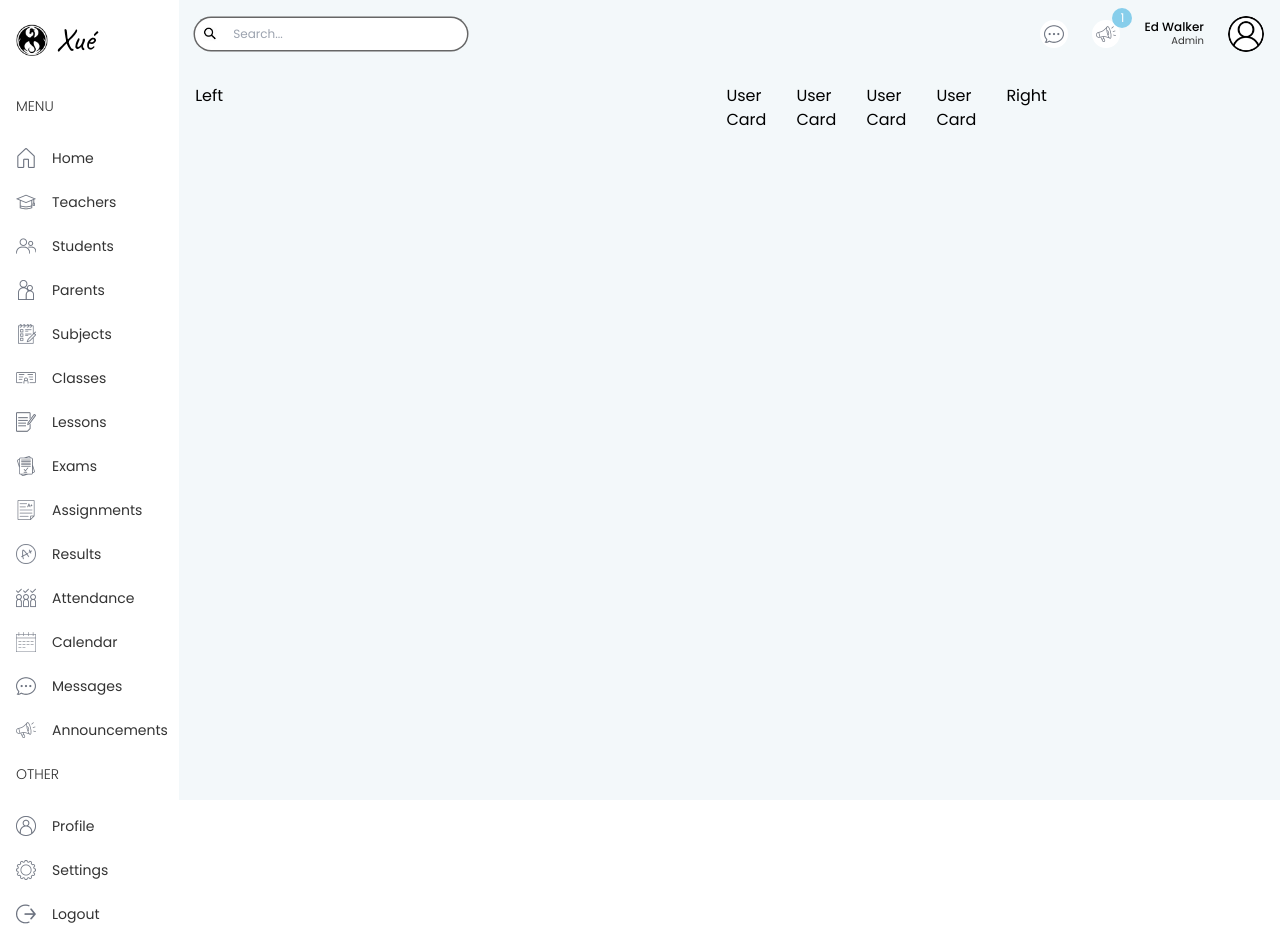
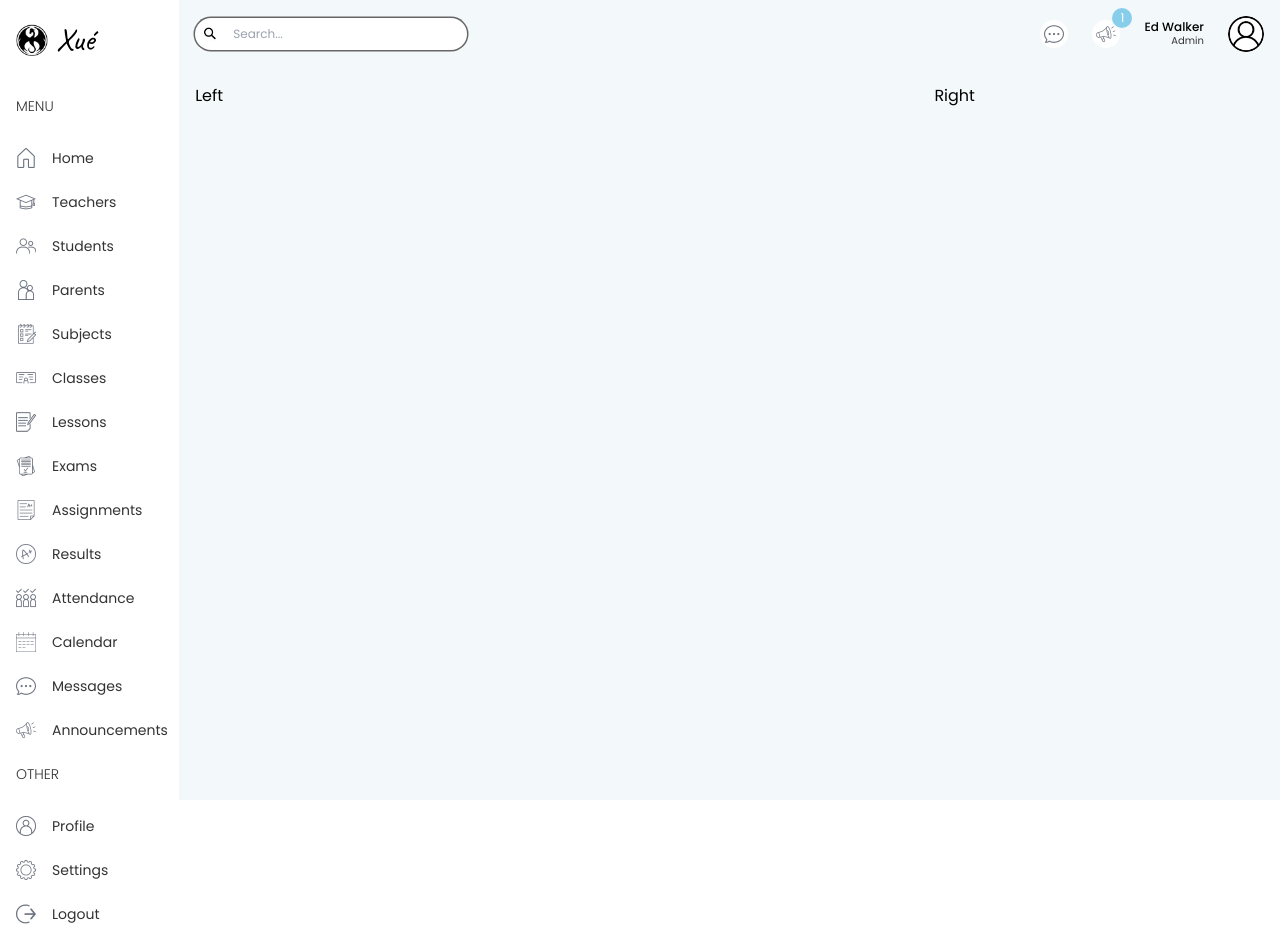
Before and after one commit to Nimira43/Xue, a Next.js app: page /admin in a window 1280 px wide. Built offline with nearby package versions, Linux system fonts and the light colour scheme.

Commit message:
Setting up layout of the UserCard's  in the left panel

```diff
--- a/src/app/globals.css
+++ b/src/app/globals.css
@@ -6,6 +6,7 @@
 
 
 :root {
+  --blue-extra-extra-light: #f3f8fa;
   --blue-extra-light: #d8ebf2;
   --blue-light: #c1e2ef;
   --blue-medium-light: #87ceeb;
--- a/src/components/UserCard.tsx
+++ b/src/components/UserCard.tsx
@@ -1,7 +1,7 @@
 const UserCard = ({type}:{type:string}) => {
   return (
-    <div>
-      User Card
+    <div className='rounded-2xl odd:'>
+
     </div>
   )
 }
```
Also changed, not shown: tailwind.config.ts (line endings or trailing spaces).
